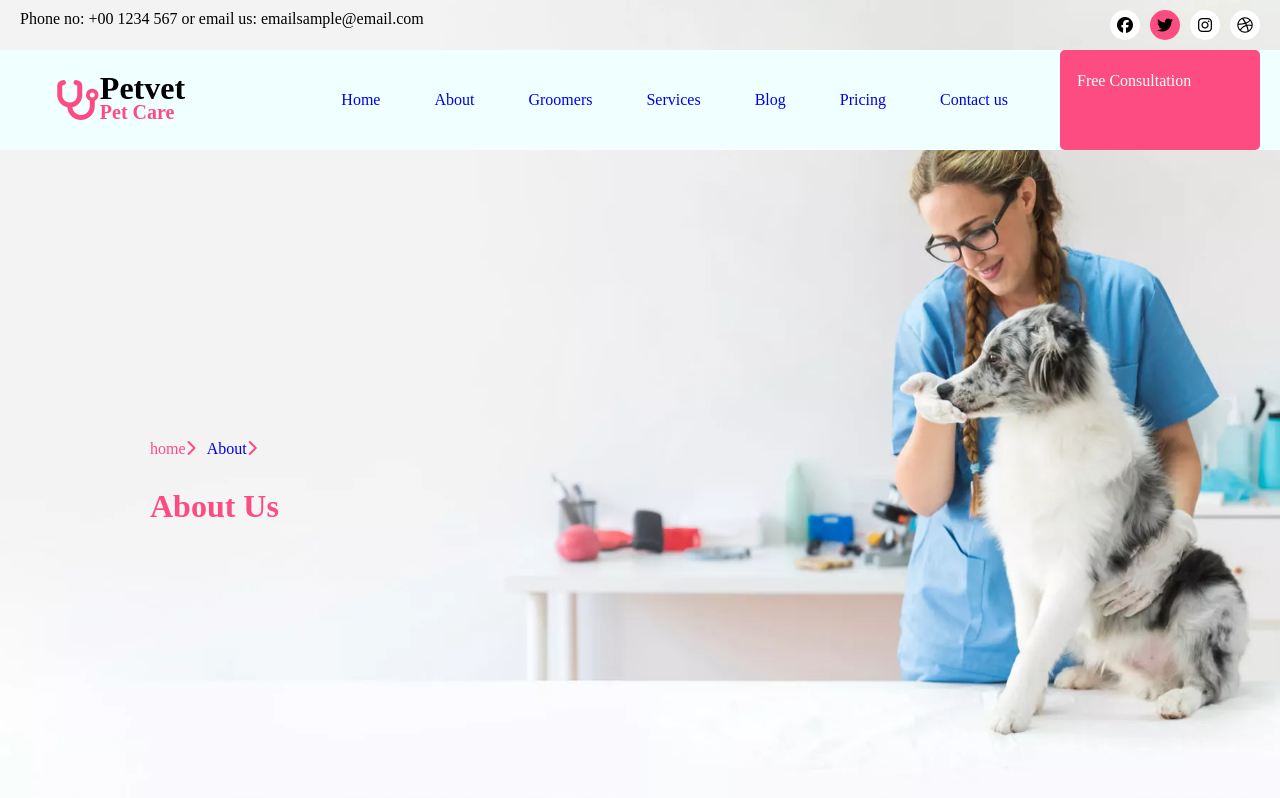
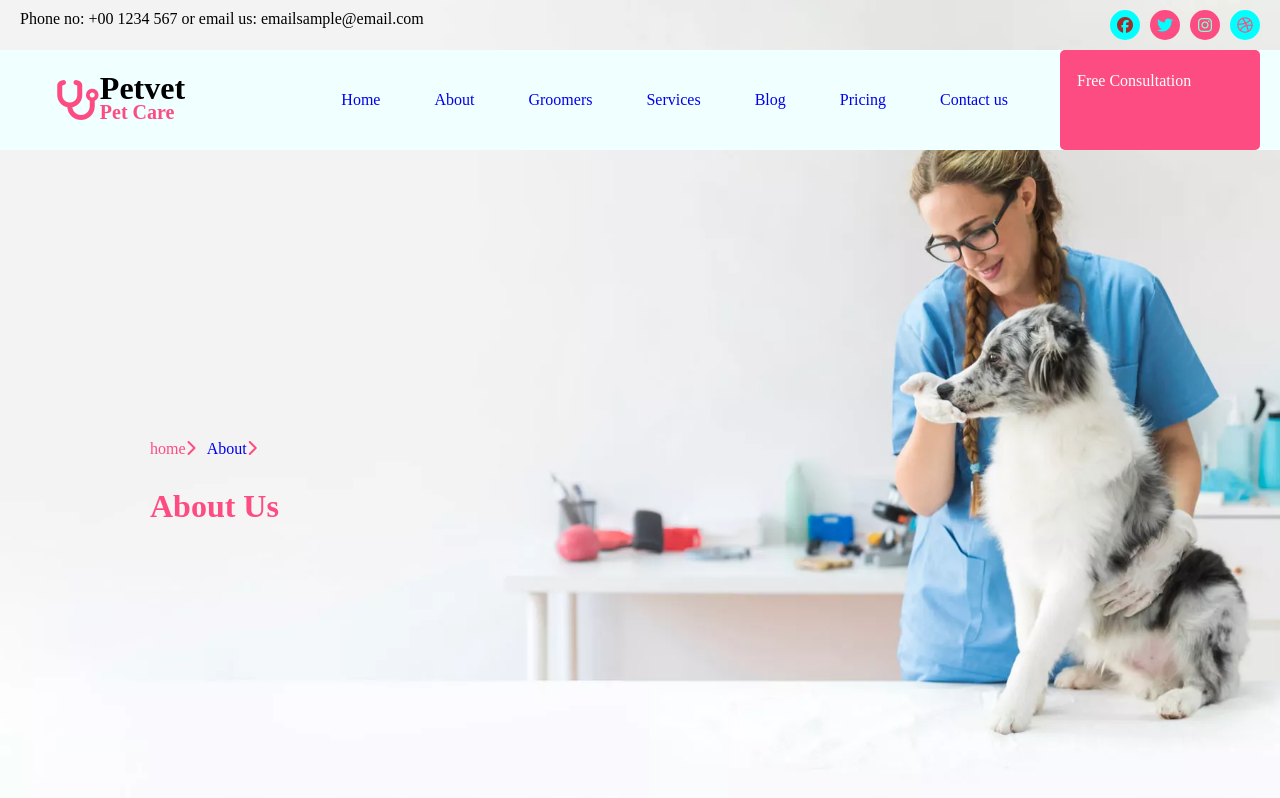
Before and after one commit to milyas1264/CSS-13-petvet-web-home-page, a plain HTML site: page index.html in a window 1280 px wide. Shown: the top 798 px of the page. Drawn offline with Linux system fonts and the light colour scheme.

Commit message:
change social icon color

```diff
--- a/style.css
+++ b/style.css
@@ -26,7 +26,8 @@ header{
 .fa-facebook{
     width: 30px;
     height: 30px;
-    background-color: white;
+    background-color: aqua;
+    color: brown;
     border-radius: 50%;
     text-align: center;
     align-content: center;
@@ -35,6 +36,7 @@ header{
     width: 30px;
     height: 30px;
     background-color: #fd4c82;
+    color: aqua;
     border-radius: 50%;
     text-align: center;
     align-content: center;
@@ -42,7 +44,8 @@ header{
 .fa-instagram{
     width: 30px;
     height: 30px;
-    background-color: white;
+    background-color: #fd4c82;
+    color: aquamarine;
     border-radius: 50%;
     text-align: center;
     align-content: center;
@@ -50,7 +53,8 @@ header{
 .fa-dribbble{
     width: 30px;
     height: 30px;
-    background-color: white;
+    background-color: aqua;
+    color: #fd4c82;
     border-radius: 50%;
     text-align: center;
     align-content: center;
```
